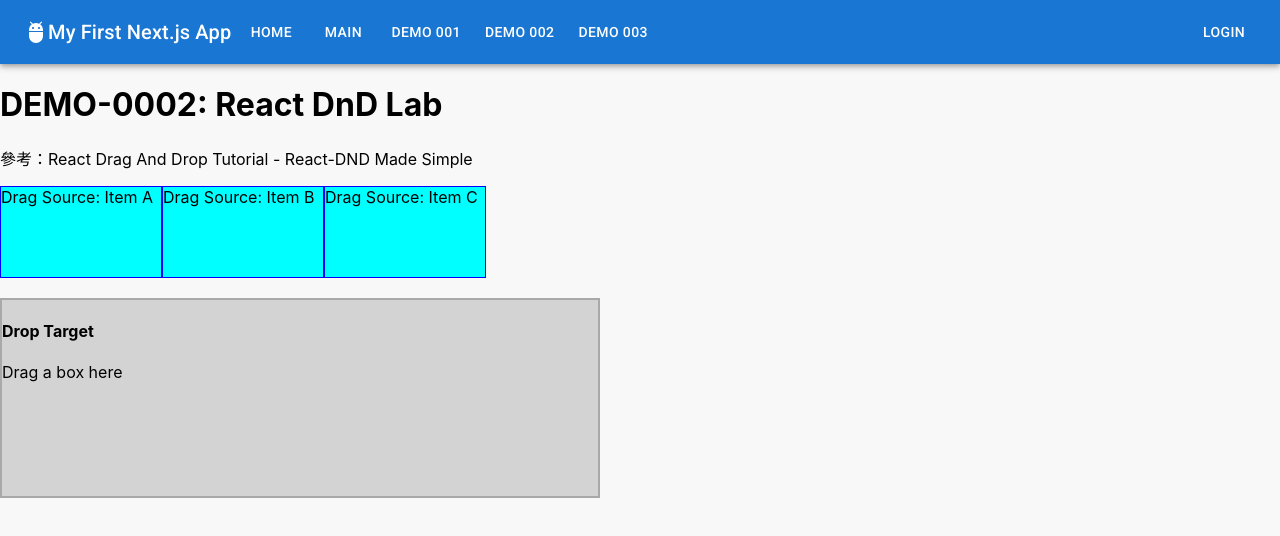
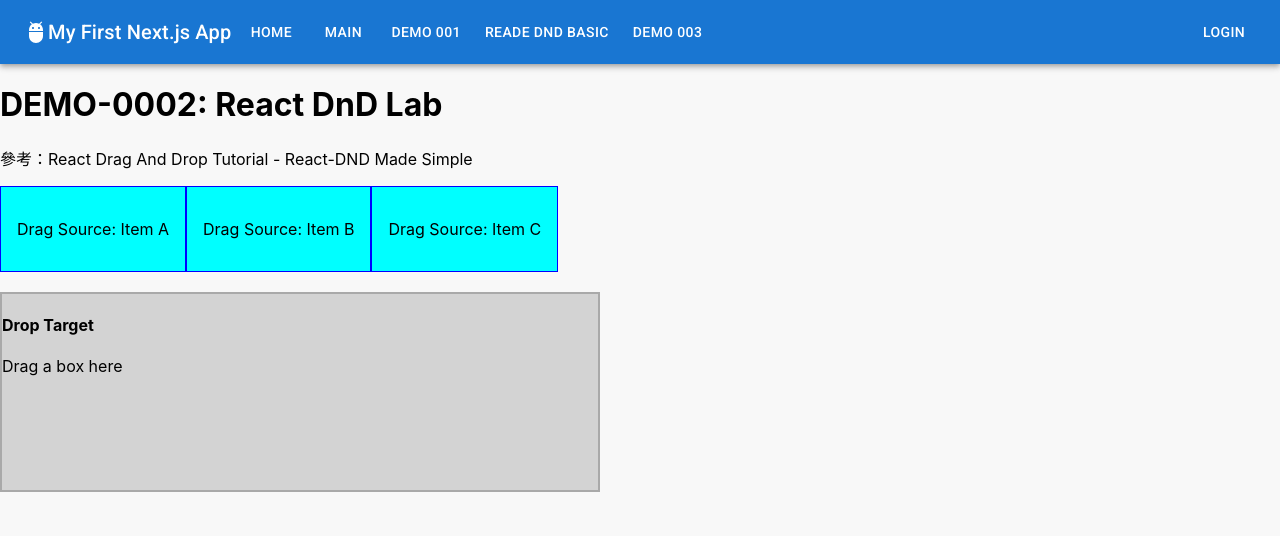
Before and after one commit to relyky/NextJsLab, a Next.js app: page /demo/dm0002 in a window 1280 px wide. Shown: the top 536 px of the page. Built offline with nearby package versions, Linux system fonts and the light colour scheme.

Commit message:
React DnD practice

```diff
--- a/src/components/Banner.tsx
+++ b/src/components/Banner.tsx
@@ -20,7 +20,7 @@ function Banner() {
             Demo 001
           </Button>
           <Button href="/demo/dm0002" color="inherit" sx={{ ml: 1 }}>
-            Demo 002
+            Reade DnD Basic
           </Button>
           <Button href="/demo/dm0003" color="inherit" sx={{ ml: 1 }}>
             Demo 003
--- a/src/pages/demo/dm0002/Stuff.module.css
+++ b/src/pages/demo/dm0002/Stuff.module.css
@@ -1,4 +1,5 @@
 .box {
     border: solid 1px blue;
     background-color: aqua;
+    padding: 2em 1em;
 }
--- a/src/pages/demo/dm0002/Stuff.tsx
+++ b/src/pages/demo/dm0002/Stuff.tsx
@@ -12,13 +12,21 @@ export default ({ title }) => {
         })
     }))
 
+    // // 官方制式 Dragging 表示法
+    // return isDragging ? (
+    //     <div className={styles.box} ref={dragPreview} style={{ opacity: 0.5 }}>
+    //         Dragging: {title} X
+    //     </div>
+    // ) : (
+    //     <div className={styles.box} ref={drag} style={{ opacity: 1 }}>
+    //         Drag Source: {title}
+    //     </div>
+    // )
+
+    //## 一般來說不需要 dragPreview，可以簡化
     return (
-        <div className={styles.box} ref={dragPreview} style={{ opacity: isDragging ? 0.5 : 1 }}>
-            {/* This is optional. The dragPreview will be attached to the dragSource by default */}
-            {/* The drag ref marks this node as being the "pick-up" node */}
-            <div role="Handle" ref={drag} style={{ width: 160, height: 90, verticalAlign: 'middle' }}>
-                Drag Source: {title}
-            </div>
+        <div className={styles.box} ref={drag} style={{ opacity: isDragging ? 0.5 : 1 }}>
+            Drag Source: {title}
         </div>
     )
 }
```
